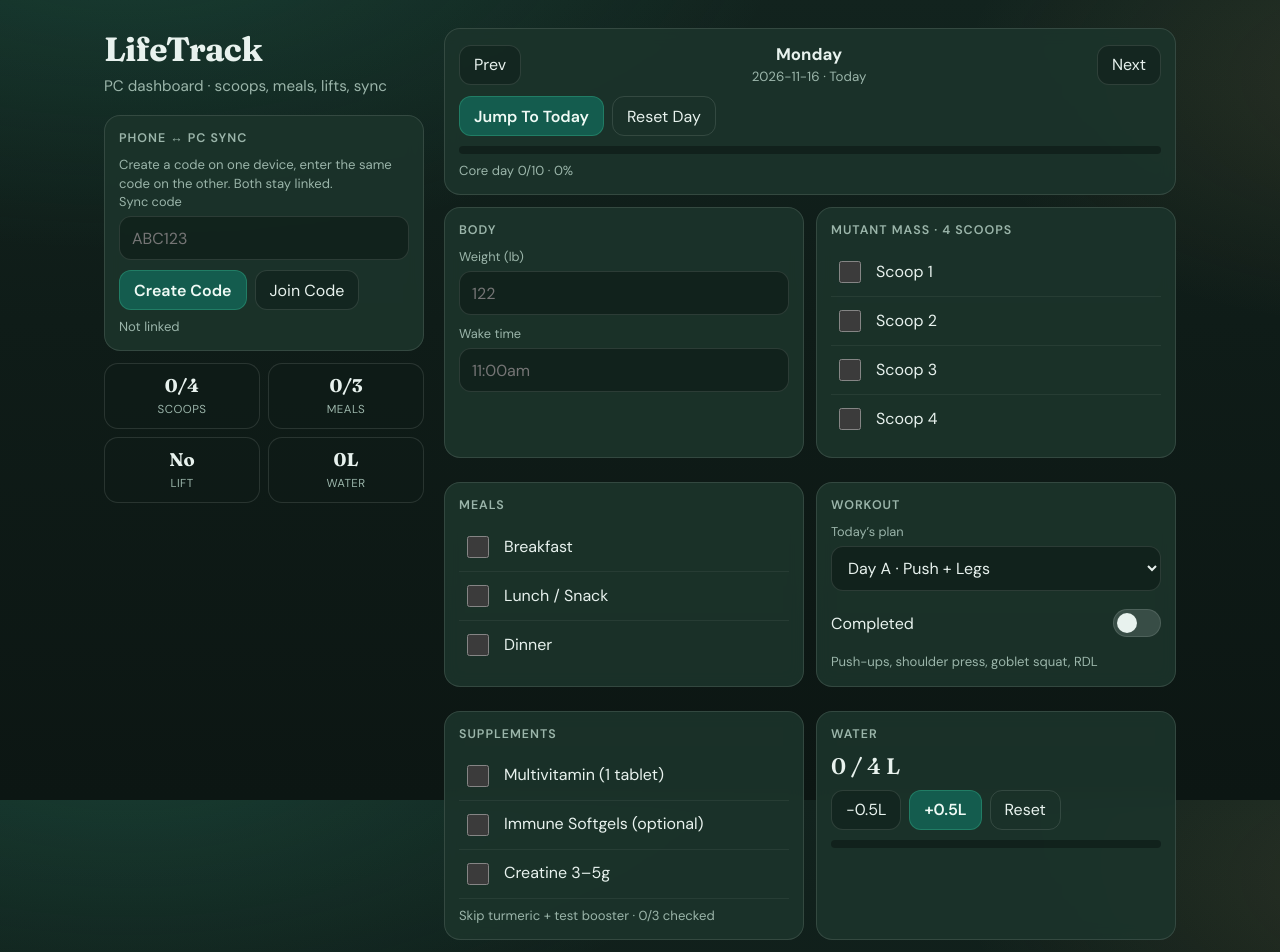
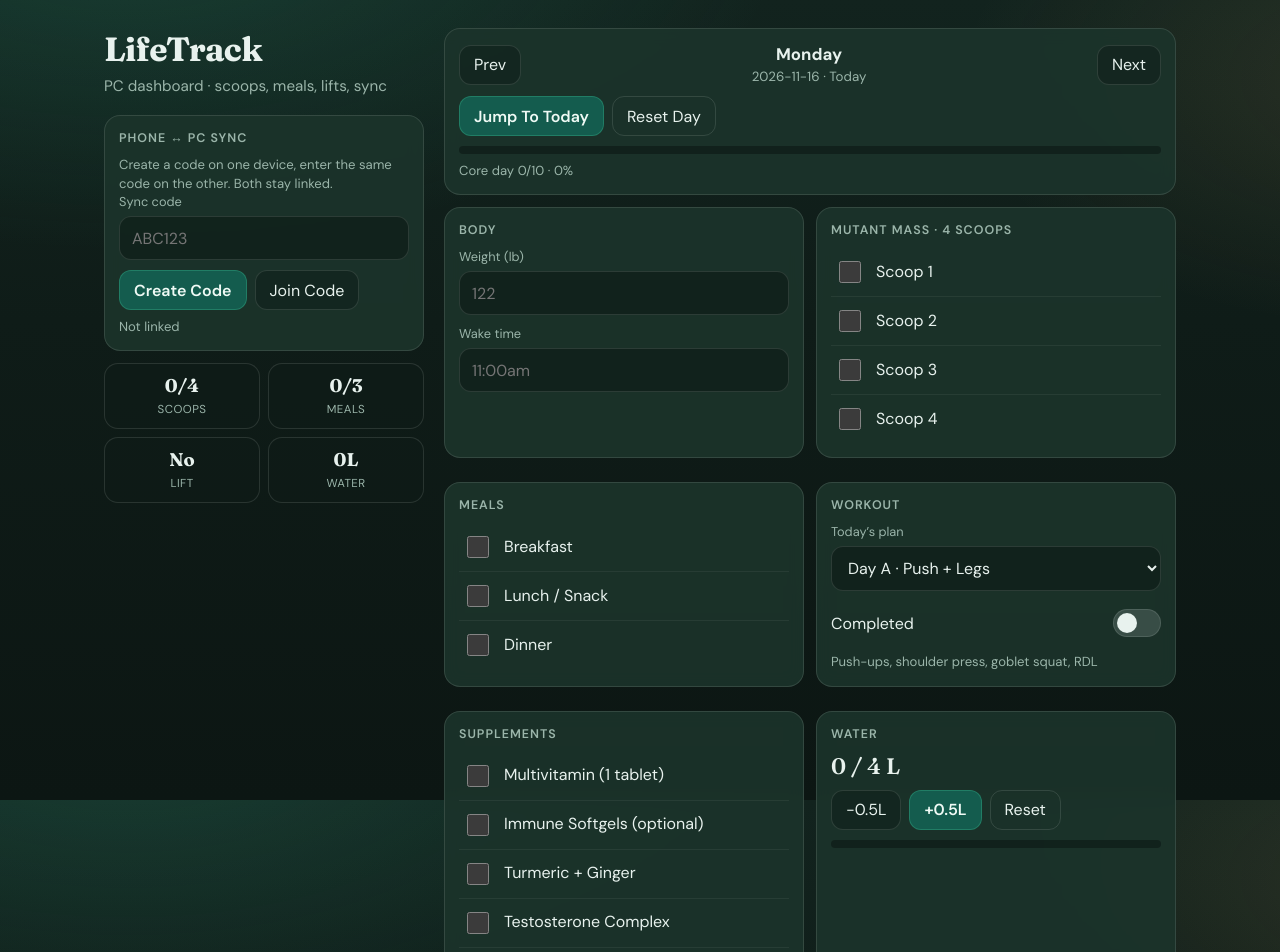
Before and after one commit to nicholasmyung-a11y/lifetrack, a React (Vite) app: page / in a window 1280 px wide. Shown: the top 952 px of the page. Built offline with nearby package versions, Linux system fonts and the light colour scheme.

Commit message:
Add owned supplements back: turmeric, test complex, with multi/immune/creatine

```diff
--- a/src/App.tsx
+++ b/src/App.tsx
@@ -196,6 +196,8 @@ export default function App() {
   const suppCount =
     Number(log.supplements.multi) +
     Number(log.supplements.immune) +
+    Number(log.supplements.turmeric) +
+    Number(log.supplements.testComplex) +
     Number(log.supplements.creatine)
   const studyCount = countTrue(log.study)
   const skinCount =
@@ -474,6 +476,8 @@ export default function App() {
               [
                 ['multi', 'Multivitamin (1 tablet)'],
                 ['immune', 'Immune Softgels (optional)'],
+                ['turmeric', 'Turmeric + Ginger'],
+                ['testComplex', 'Testosterone Complex'],
                 ['creatine', 'Creatine 3–5g'],
               ] as const
             ).map(([key, label]) => (
@@ -486,6 +490,8 @@ export default function App() {
                       supplements: {
                         multi: Boolean(log.supplements.multi),
                         immune: Boolean(log.supplements.immune),
+                        turmeric: Boolean(log.supplements.turmeric),
+                        testComplex: Boolean(log.supplements.testComplex),
                         creatine: Boolean(log.supplements.creatine),
                         [key]: e.target.checked,
                       },
@@ -496,7 +502,7 @@ export default function App() {
               </label>
             ))}
             <p className="hint">
-              Skip turmeric + test booster · {suppCount}/3 checked
+              What you own · tracking only · {suppCount}/5 checked
             </p>
           </section>
 
--- a/src/storage.ts
+++ b/src/storage.ts
@@ -17,6 +17,8 @@ export function emptyLog(date: string): DayLog {
     supplements: {
       multi: false,
       immune: false,
+      turmeric: false,
+      testComplex: false,
       creatine: false,
     },
     waterLiters: 0,
@@ -31,6 +33,8 @@ function normalizeSupplements(raw: unknown): DayLog['supplements'] {
   return {
     multi: Boolean(s.multi),
     immune: Boolean(s.immune),
+    turmeric: Boolean(s.turmeric),
+    testComplex: Boolean(s.testComplex),
     creatine: Boolean(s.creatine),
   }
 }
--- a/src/types.ts
+++ b/src/types.ts
@@ -13,6 +13,8 @@ export type DayLog = {
   supplements: {
     multi: boolean
     immune: boolean
+    turmeric: boolean
+    testComplex: boolean
     creatine: boolean
   }
   waterLiters: number
```
